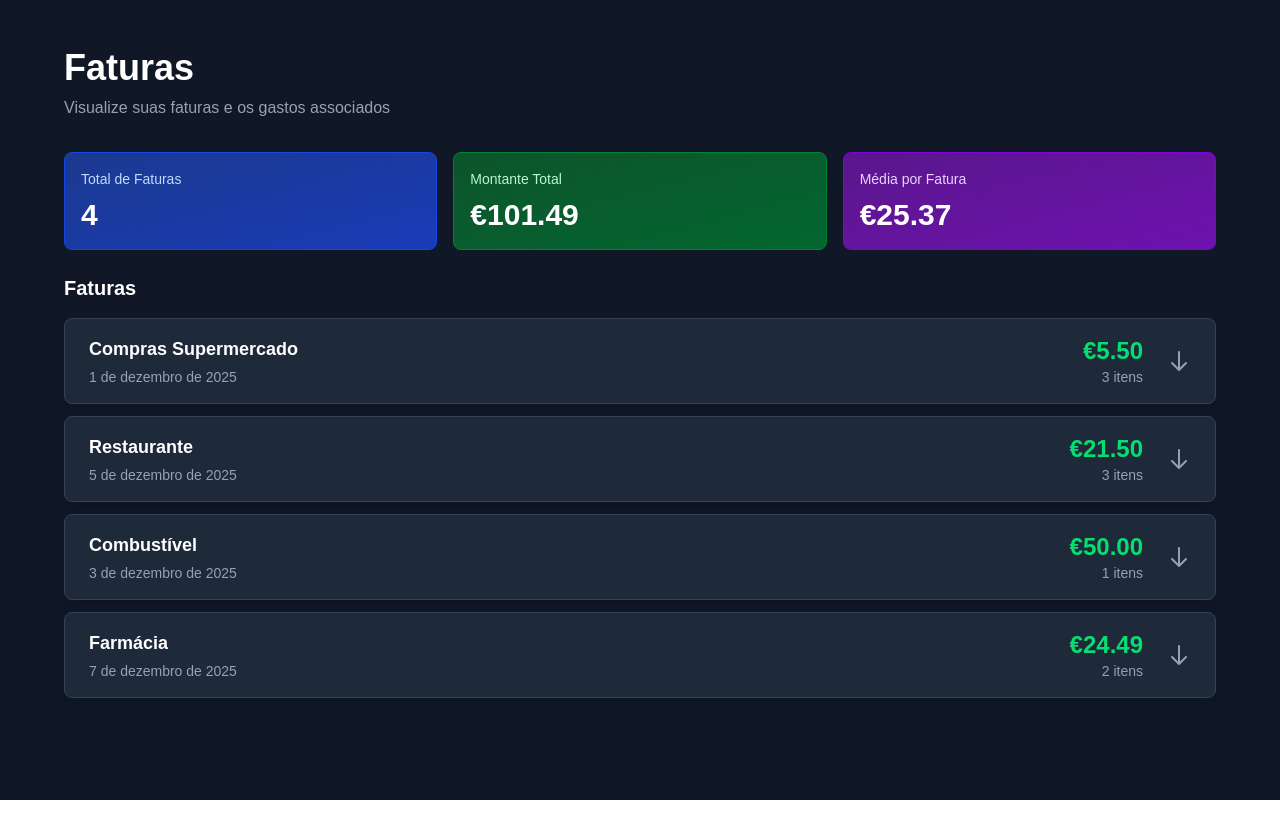
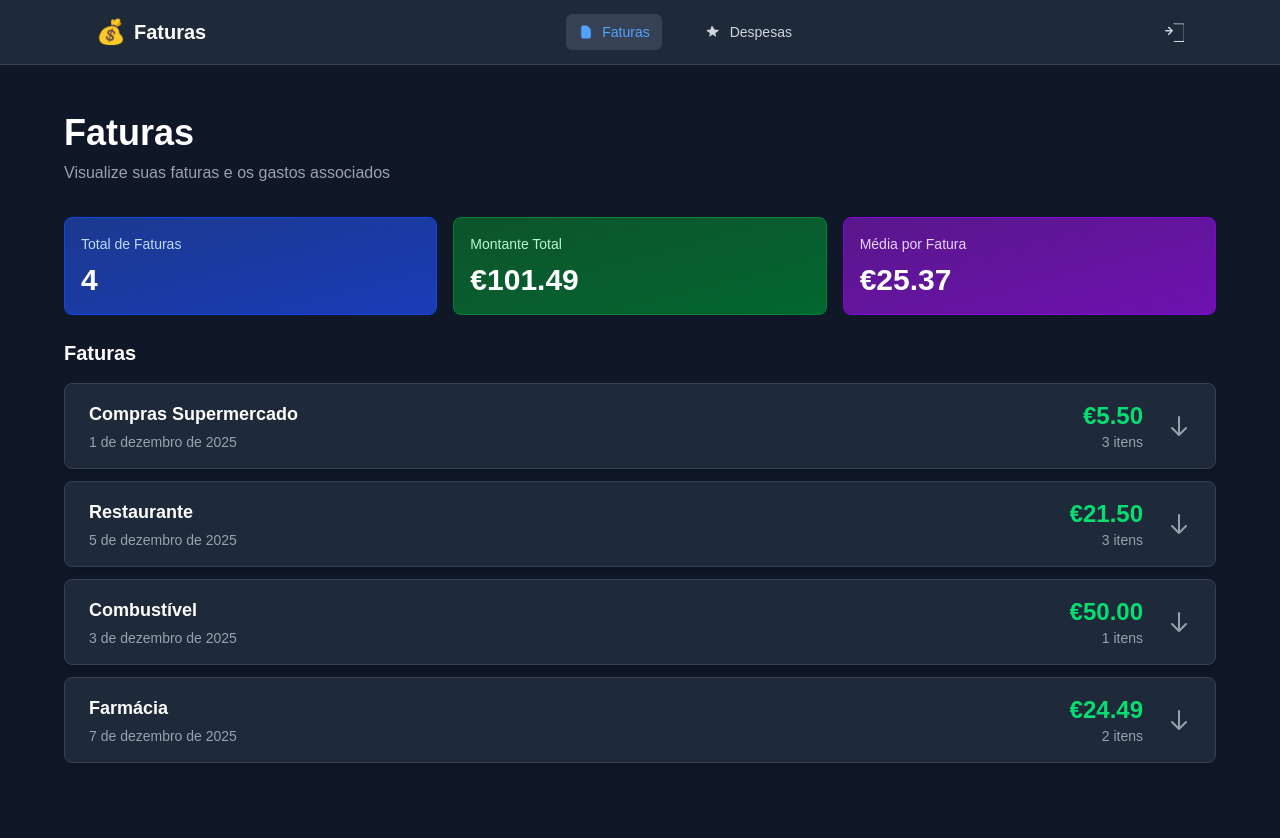
Before and after one commit to whaiiz/WalletBro, a Next.js app: page /invoices in a window 1280 px wide. Shown: the top 838 px of the page. Before the commit the page ends 800 px from the top, so only its background shows below. Built offline with nearby package versions, Linux system fonts and the light colour scheme.

Commit message:
Navbar import on invoices page

```diff
--- a/app/invoices/page.tsx
+++ b/app/invoices/page.tsx
@@ -1,5 +1,6 @@
 import { mockInvoices } from "@/app/lib/mockInvoices";
 import { InvoiceList } from "@/app/components/invoices/InvoiceList";
+import { Navbar } from "@/app/components/Navigation/Navbar";
 
 export const metadata = {
   title: "Faturas | WalletBro",
@@ -8,6 +9,8 @@ export const metadata = {
 
 export default function InvoicesPage() {
   return (
+    <>
+      <Navbar title="Faturas" />
       <main className="min-h-screen bg-gray-900 py-12 px-4 sm:px-6 lg:px-8">
         <div className="max-w-6xl mx-auto">
           {/* Header */}
@@ -22,5 +25,6 @@ export default function InvoicesPage() {
           <InvoiceList invoices={mockInvoices} />
         </div>
       </main>
+    </>
   );
 }
```
Lines whose indentation alone changed are shown as unchanged.
